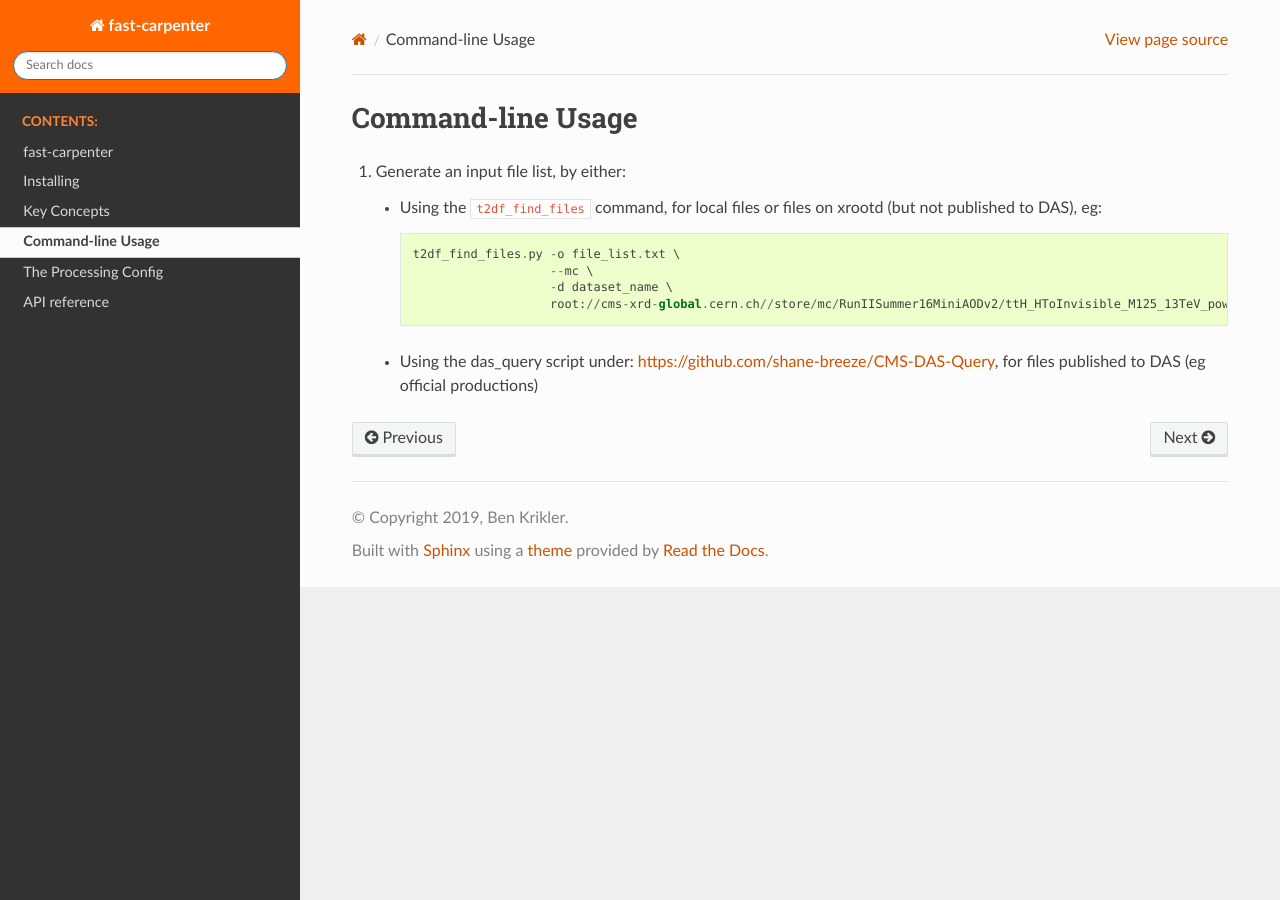
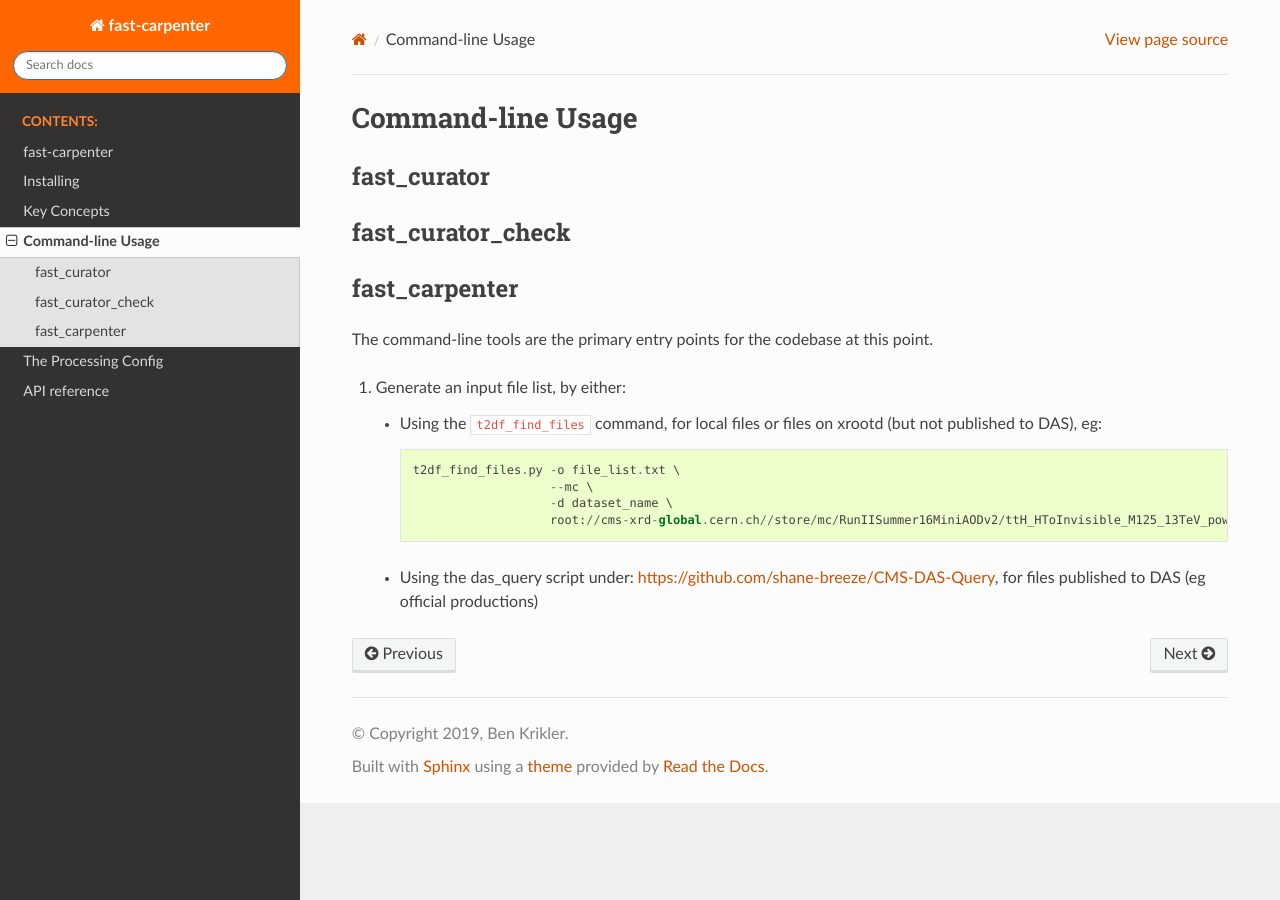
Before and after one commit to FAST-HEP/fast-carpenter, a Sphinx documentation site: the page built from docs/command_line.rst, in a window 1280 px wide. Built offline with Sphinx 7.4.7 and the Read the Docs theme 2.0.0, drawn with Linux system fonts in a browser that asks for light colours.

```diff
--- a/docs/command_line.rst
+++ b/docs/command_line.rst
@@ -1,5 +1,22 @@
 Command-line Usage
 ==================
+
+.. _ref-cli_fast_curator:
+
+fast_curator
+------------
+
+.. _ref-cli_fast_curator_check:
+
+fast_curator_check
+------------------
+
+.. _ref-cli_fast_carpenter:
+
+fast_carpenter
+--------------
+
+The command-line tools are the primary entry points for the codebase at this point.
 
 1. Generate an input file list, by either:
 
--- a/docs/processing_config.rst
+++ b/docs/processing_config.rst
@@ -1,5 +1,8 @@
+.. _ref-processing_config:
+
 The Processing Config
 =====================
+
 The config file is written in `YAML <https://en.wikipedia.org/wiki/YAML>`_ format.  In essence it is a large dictionary to describe how we should process our data.
 
 An example config file looks like:
```
Also changed, not shown: docs/philosophy.rst (+35 -0 lines).
